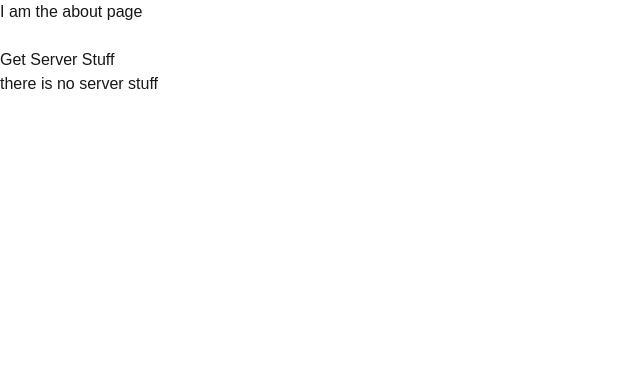
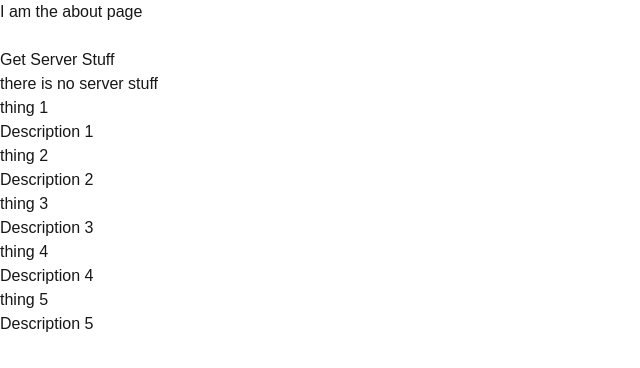
Before and after one commit to shaunbag/NextAppLearning, a Next.js app: page /about in a window 1280 px wide. Shown: the top 368 px of the page, without its empty margins (0-640 px from the left). Built offline with nearby package versions, Linux system fonts and the light colour scheme.

Commit message:
Mapping Components

```diff
--- /dev/null
+++ b/app/about/card.tsx
@@ -0,0 +1,14 @@
+type Props = {
+    name: string;
+    description: string;
+}
+
+export default function Card({name, description}: Props){
+
+    return(
+        <div>
+            <h1>{name}</h1>
+            <p>{description}</p>
+        </div>
+    )
+}
--- a/app/about/page.tsx
+++ b/app/about/page.tsx
@@ -2,12 +2,35 @@
 'use client'
 
 import { useState } from "react";
+import Card from "./card";
 
 export default function About() {
 
     // client components can add interactivity and useState hooks for state interaction
     const [serverStuf, setServerStuf] = useState("there is no server stuff");
+    const things = [
+        {
+            name: 'thing 1',
+            description: 'Description 1'
+        },
+        {
+            name: 'thing 2',
+            description: 'Description 2'
+        },
+        {
+            name: 'thing 3',
+            description: 'Description 3'
+        },
+        {
+            name: 'thing 4',
+            description: 'Description 4'
+        },
+        {
+            name: 'thing 5',
+            description: 'Description 5'
+        },
 
+    ]
     function getServerStuff() {
         const serverStuf = "Here Is Server Stuff";
         setServerStuf(serverStuf);
@@ -24,6 +47,16 @@ export default function About() {
             </button>
 
             <p>{serverStuf}</p>
+            {
+                things.map(thing => {
+                    return (
+                        <Card
+                            name={thing.name}
+                            description={thing.description}
+                        />
+                    )
+                })
+            }
         </div>
     )
 }
```
